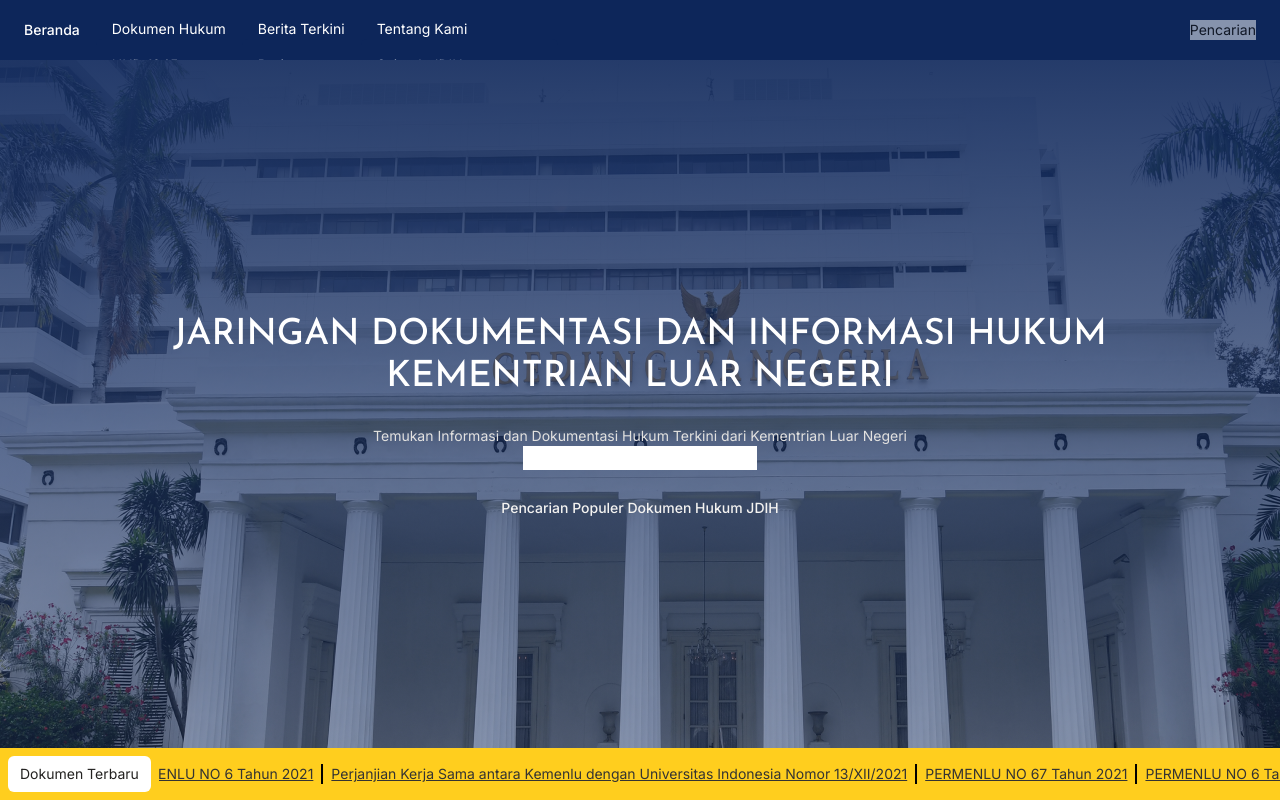
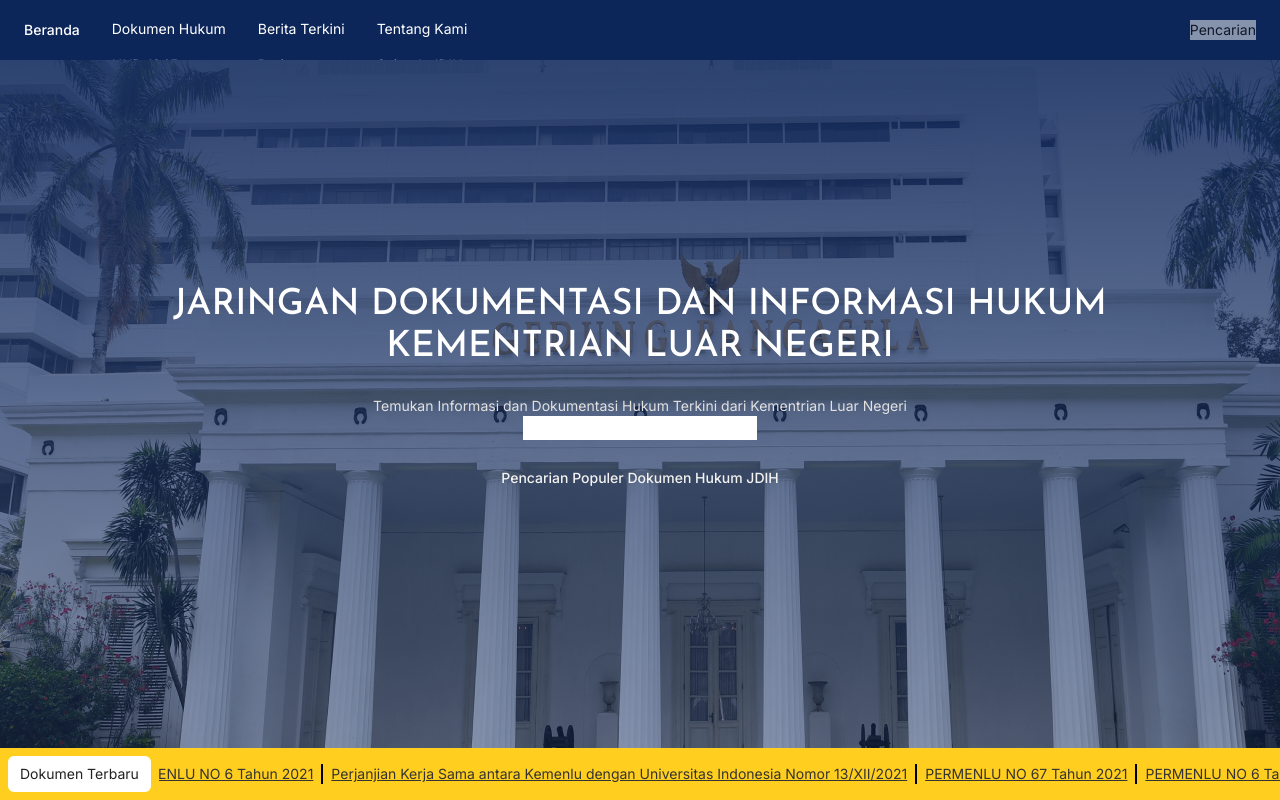
Before and after one commit to FelineJTD/jdih-kemlu, a Next.js app: page / in a window 1280 px wide. Shown: the top 800 px of the page. Built offline with nearby package versions, Linux system fonts and the light colour scheme.

Commit message:
add top padding

```diff
--- a/pages/index.js
+++ b/pages/index.js
@@ -109,7 +109,7 @@
         </button>
 
         {/* MAIN HERO SECTION */}
-        <section className='bg-[url("/images/homepage/img-background-hero.png")] lg:h-[calc(100vh-60px)] bg-cover bg-center bg-no-repeat relative text-white text-center'>
+        <section className='bg-[url("/images/homepage/img-background-hero.png")] lg:h-screen bg-cover bg-center bg-no-repeat relative text-white text-center -mt-[60px]'>
           {/* overlay */}
           <div className='absolute top-0 left-0 w-full h-full bg-gradient-to-b from-primary-700/90 to-primary-700/40 z-0' aria-hidden />
           {/* content */}
```
